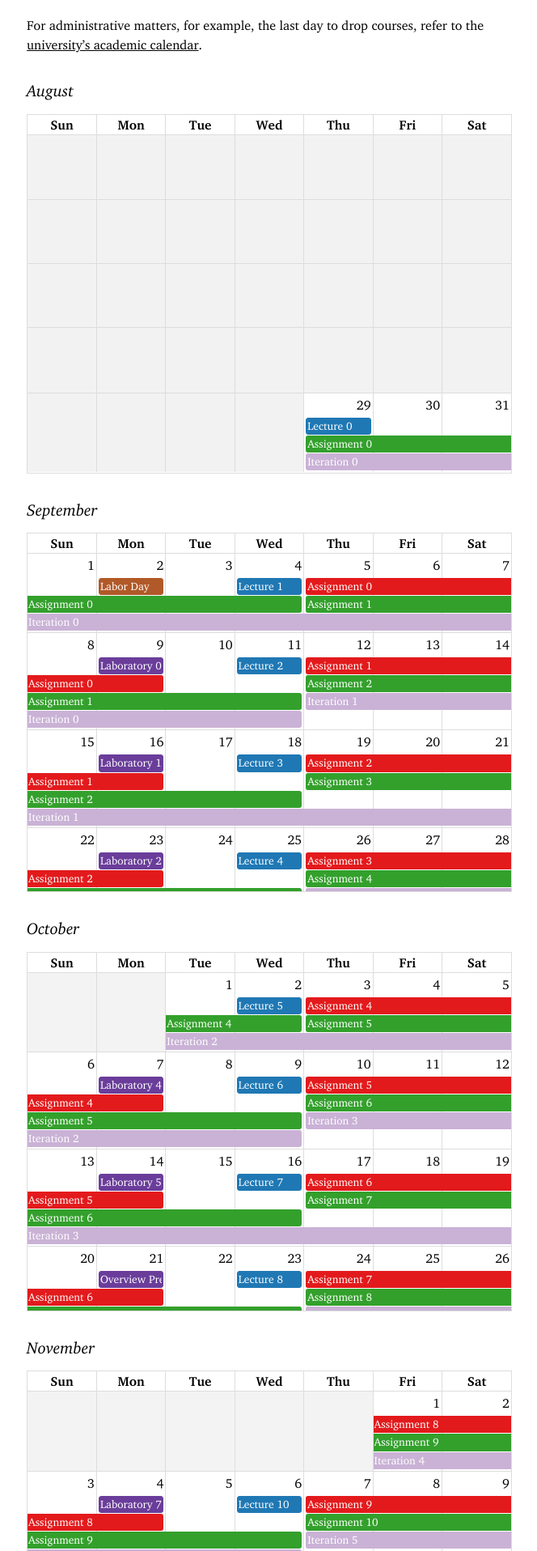
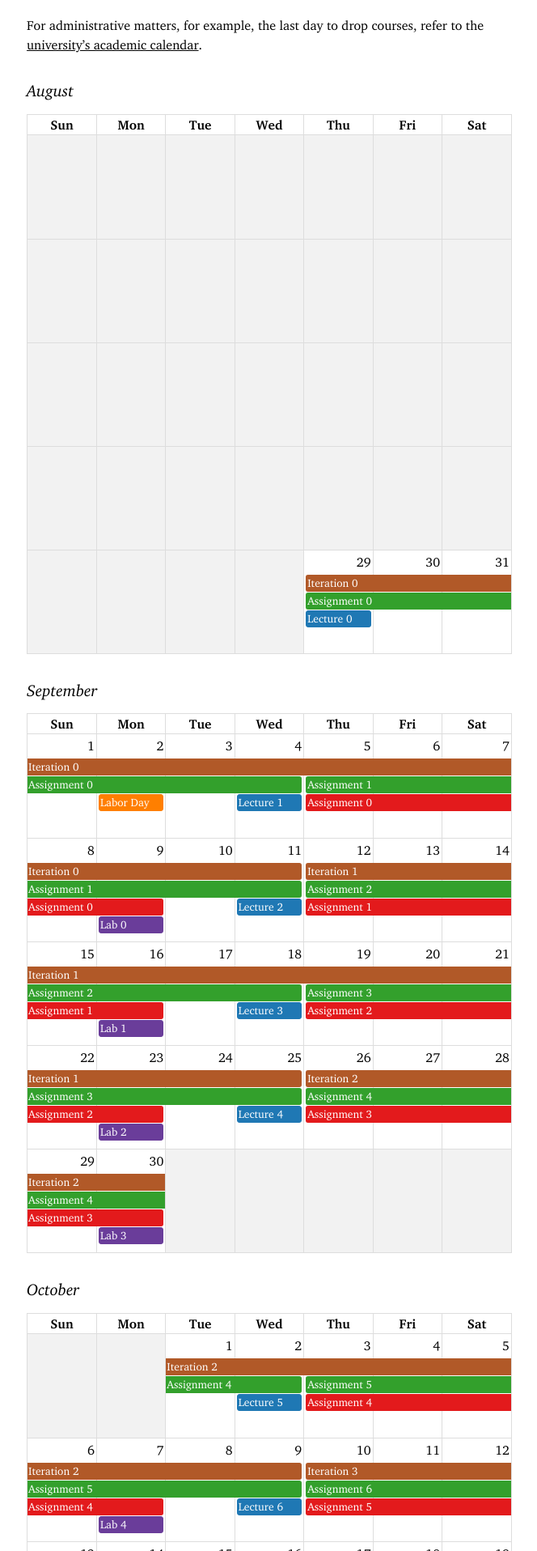
Before and after one commit to skemper/www.jhu-oose.com, a Jekyll site: the page built from calendar/index.md, in a window 1280 px wide. Shown: the part 426-2342 px from the top of the page at 81% size, without its empty margins (307-971 px from the left). Built offline with Jekyll 4.4.1, drawn with Linux system fonts in a browser that asks for light colours; our own code applies the rules of GitHub Pages for plain Markdown files; some of the changed text lies outside the part shown.

Commit message:
Fix issues

```diff
--- a/calendar/index.md
+++ b/calendar/index.md
@@ -1,10 +1,4 @@
 ---
-# TODO: Make bigger https://css-tricks.com/full-width-containers-limited-width-parents/ https://cloudfour.com/thinks/breaking-out-with-css-grid-layout/
-# TODO: Height (scroll)
-# TODO: Full event name (tooltip with description) (tooltip.js / tippy)
-# TODO: Filters
-# TODO: Add footer
-# TODO: iCal?
 # http://colorbrewer2.org/#type=qualitative&scheme=Paired&n=12
 fullCalendar:
   eventSources:
@@ -108,36 +102,36 @@ fullCalendar:
       end:   2019-11-19
   - color: "#6a3d9a"
     events:
-    - title: Laboratory 0
+    - title: Lab 0
       start: 2019-09-09
-    - title: Laboratory 1
+    - title: Lab 1
       start: 2019-09-16
-    - title: Laboratory 2
+    - title: Lab 2
       start: 2019-09-23
-    - title: Laboratory 3
+    - title: Lab 3
       start: 2019-09-30
-    - title: Laboratory 4
+    - title: Lab 4
       start: 2019-10-07
-    - title: Laboratory 5
+    - title: Lab 5
       start: 2019-10-14
-    - title: Overview Presentations
+    - title: Presentations
       start: 2019-10-21
-    - title: Laboratory 6
+    - title: Lab 6
       start: 2019-10-28
-    - title: Laboratory 7
+    - title: Lab 7
       start: 2019-11-04
-    - title: Laboratory 8
+    - title: Lab 8
       start: 2019-11-11
-    - title: Laboratory 9
+    - title: Lab 9
       start: 2019-11-18
-    - title: Laboratory 10
+    - title: Lab 10
       start: 2019-12-02
-    - title: Laboratory 11
+    - title: Lab 11
       start: 2019-12-04
-    - title: Final Presentations
+    - title: Presentations
       start: 2019-12-16
       end:   2019-12-19
-  - color: "#cab2d6"
+  - color: "#b15928"
     events:
     - title: Iteration 0
       start: 2019-08-29
@@ -160,7 +154,7 @@ fullCalendar:
     - title: Iteration 6
       start: 2019-12-02
       end:   2019-12-19
-  - color: "#b15928"
+  - color: "#ff7f00"
     events:
     - title: Labor Day
       start: 2019-09-02
@@ -217,6 +211,8 @@ December
 
 <div data-calendar="2019-12-01"></div>
 
+
+
 <script src="fullcalendar-4.2.0/packages/core/main.min.js"></script>
 <script src="fullcalendar-4.2.0/packages/daygrid/main.min.js"></script>
 <link rel="stylesheet" type="text/css" href="fullcalendar-4.2.0/packages/core/main.min.css">
@@ -229,9 +225,3 @@ document.querySelectorAll("[data-calendar]").forEach(element => {
   }).render();
 });
 </script>
-
-<style>
-  .fc {
-
-  }
-</style>
```
Also changed, not shown: other parts of calendar/index.md (+1 -1 lines).
